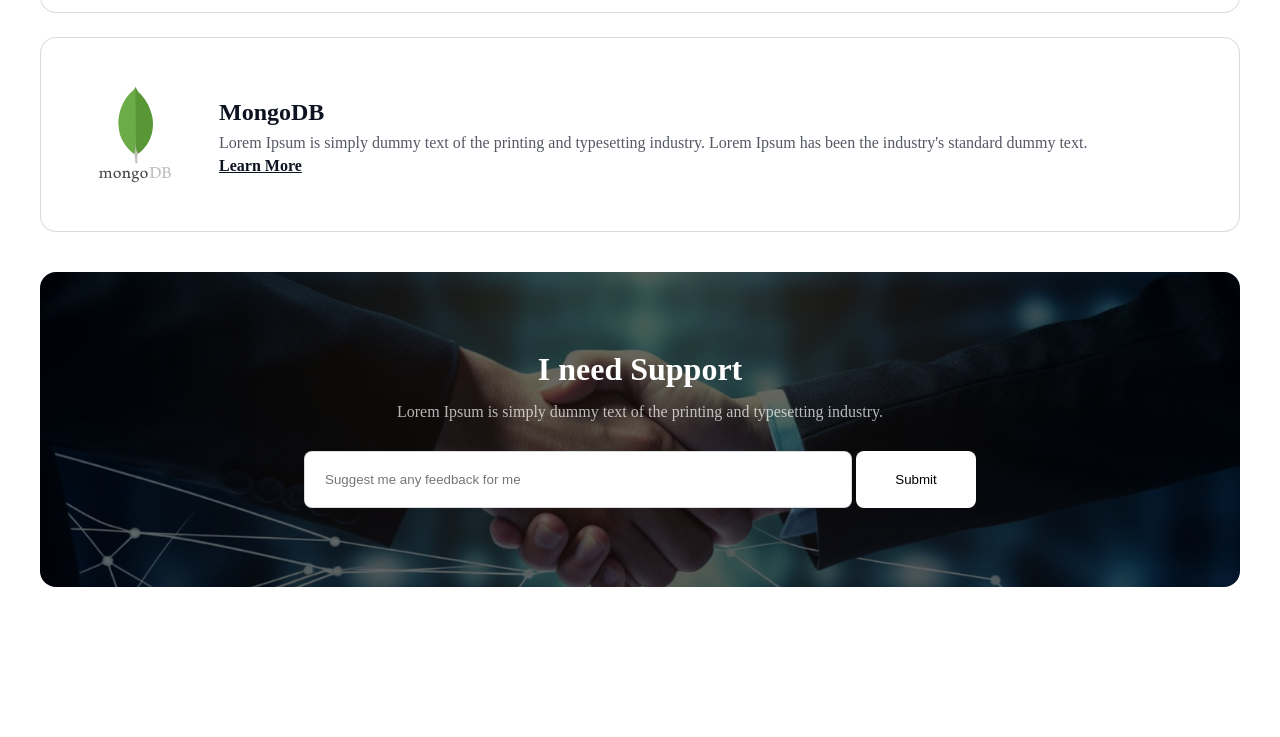
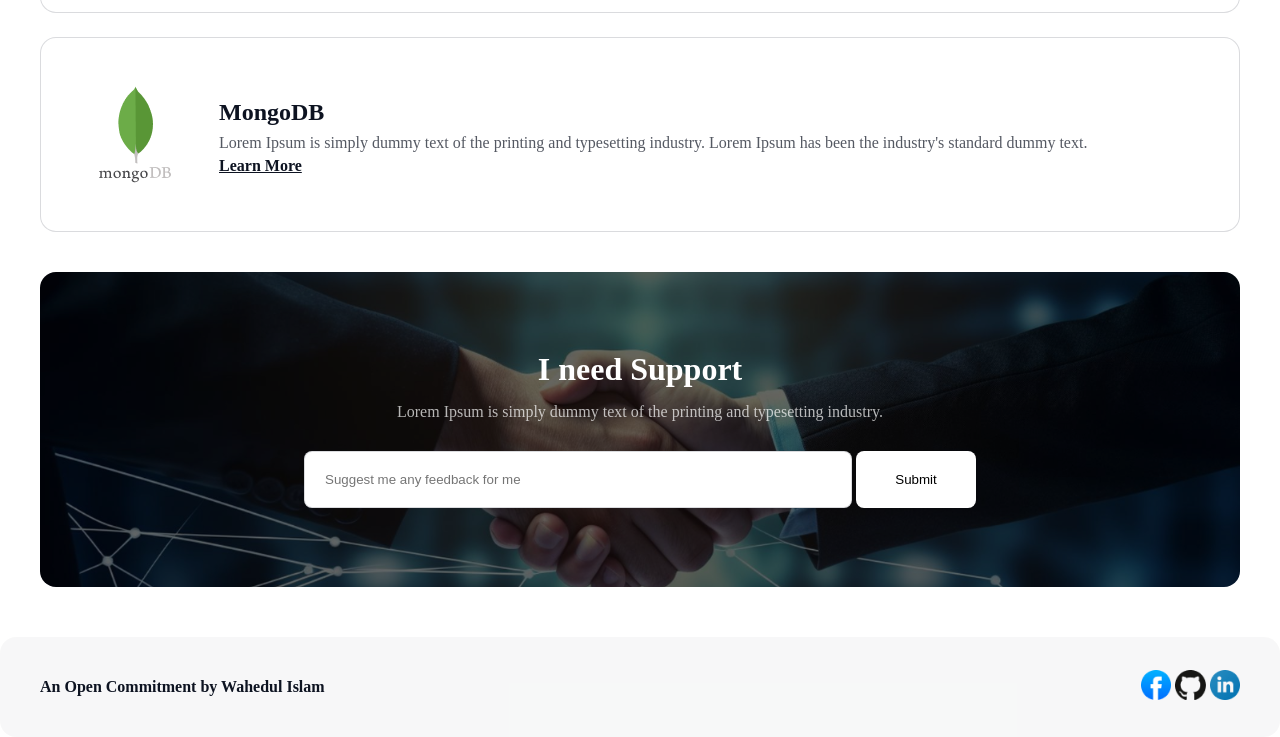
Before and after one commit to wahedpro/Assignment-1, a plain HTML site: page index.html in a window 1280 px wide. Shown: the part 4144-4881 px from the top of the page. Before the commit the page ends 4731 px from the top, so only its background shows below. Drawn offline with Linux system fonts and the light colour scheme; a web font is replaced by a local one.

Commit message:
footer section complete

```diff
--- a/index.html
+++ b/index.html
@@ -145,7 +145,16 @@
      </main>
      <!-- This is footer section -->
       <footer class="footer">
-
+        <div class="footer-content">
+            <div class="footer-name">
+                <h4>An Open Commitment by Wahedul Islam</h4>
+            </div>
+            <div class="footer-icon">
+                <a href="https://facebook.com/wahedpro"><img src="assets/facebook.png" alt=""></a>
+                <a href="https://github.com/wahedpro/"><img src="assets/github.png" alt=""></a>
+                <a href="https://www.linkedin.com/in/wahedpro/"><img src="assets/linkedin-icon 1.png" alt=""></a>
+            </div>
+        </div>
       </footer>
 </body>
 </html>
--- a/style.css
+++ b/style.css
@@ -268,6 +268,7 @@ body{
     flex-direction: column;
     align-items: center;
     justify-content: center;
+    margin-bottom: 50px;
 }
 .support-content{
     display: flex;
@@ -305,3 +306,26 @@ body{
     border-radius: 8px;
     background: rgb(255, 255, 255);
 }
+
+/* This is footer section style */
+.footer{
+    height: 100px;
+    border-radius: 16px;
+    background: rgba(13, 19, 33, 0.03);
+}
+.footer-content{
+    width: 1200px;
+    margin: 0 auto;
+    height: 100px;
+    display: flex;
+    justify-content: space-between;
+    align-items: center;
+}
+.footer-name h4{
+    color: rgb(13, 19, 33);
+    font-size: 16px;
+    font-weight: 600;
+}
+.footer-icon img{
+    height: 30px;
+}
```
